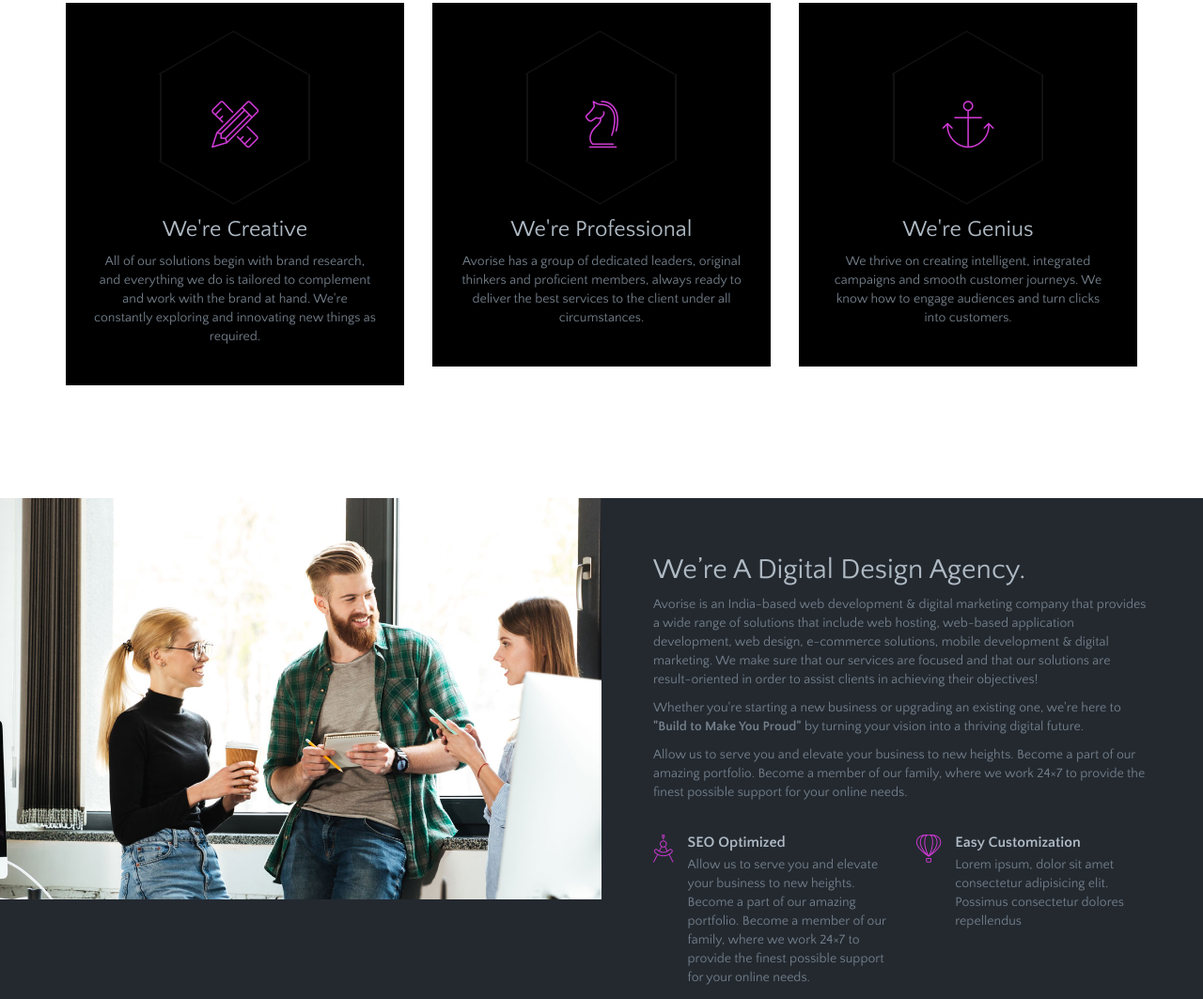
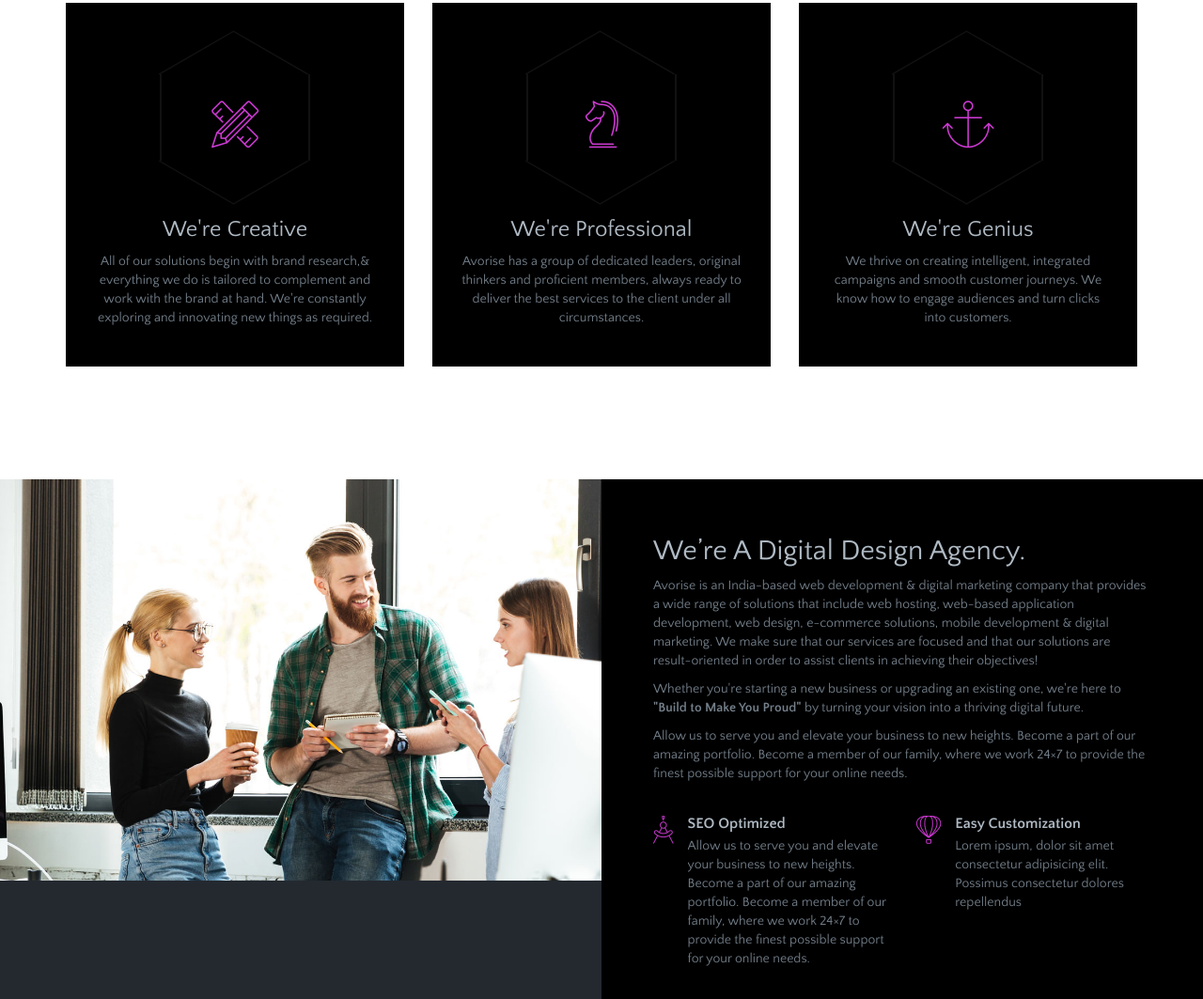
Before and after one commit to nikhilbhalke/avorise, a plain HTML site: page index.html in a window 1280 px wide. Shown: the part 1113-2176 px from the top of the page at 94% size. Drawn offline with Linux system fonts and the light colour scheme; some packages are replaced by stand-ins of ours; files whose address does not match are found by name; a web font is replaced by a local one.

Commit message:
css change

```diff
--- a/css/style.css
+++ b/css/style.css
@@ -918,7 +918,7 @@ a:focus, a:hover {
 .counters-item {
   padding: 25px 0;
   margin-bottom: 10px;
-  background: #292F36;
+  background: #000000;
 }
 
 .counters-item i {
--- a/index.html
+++ b/index.html
@@ -146,7 +146,7 @@ Welcome Slider
 							<!-- Express About Yourself -->
 							<div class="content text-center">
 								<h3 class="ddd">We're Creative</h3>
-								<p>All of our solutions begin with brand research, and everything we do is tailored to complement and work with the brand at hand. We're constantly exploring and innovating new things as required.</p>
+								<p>All of our solutions begin with brand research,& everything we do is tailored to complement and work with the brand at hand. We're constantly exploring and innovating new things as required.</p>
 							</div>
 						</div>
 					</div>
@@ -197,7 +197,7 @@ Welcome Slider
 			<div class="col-md-6 padding-0 ">
 				<img class="img-responsive" src="images/about/about-business-man.jpg" alt="">
 			</div>
-			<div class="col-md-6">
+			<div class="col-md-6" style="background-color: black;">
 				<div class="content-block">
 					<h2>We’re A Digital Design Agency.</h2>
 					<p>Avorise is an India-based web development & digital marketing company that provides a wide range of solutions that
```
